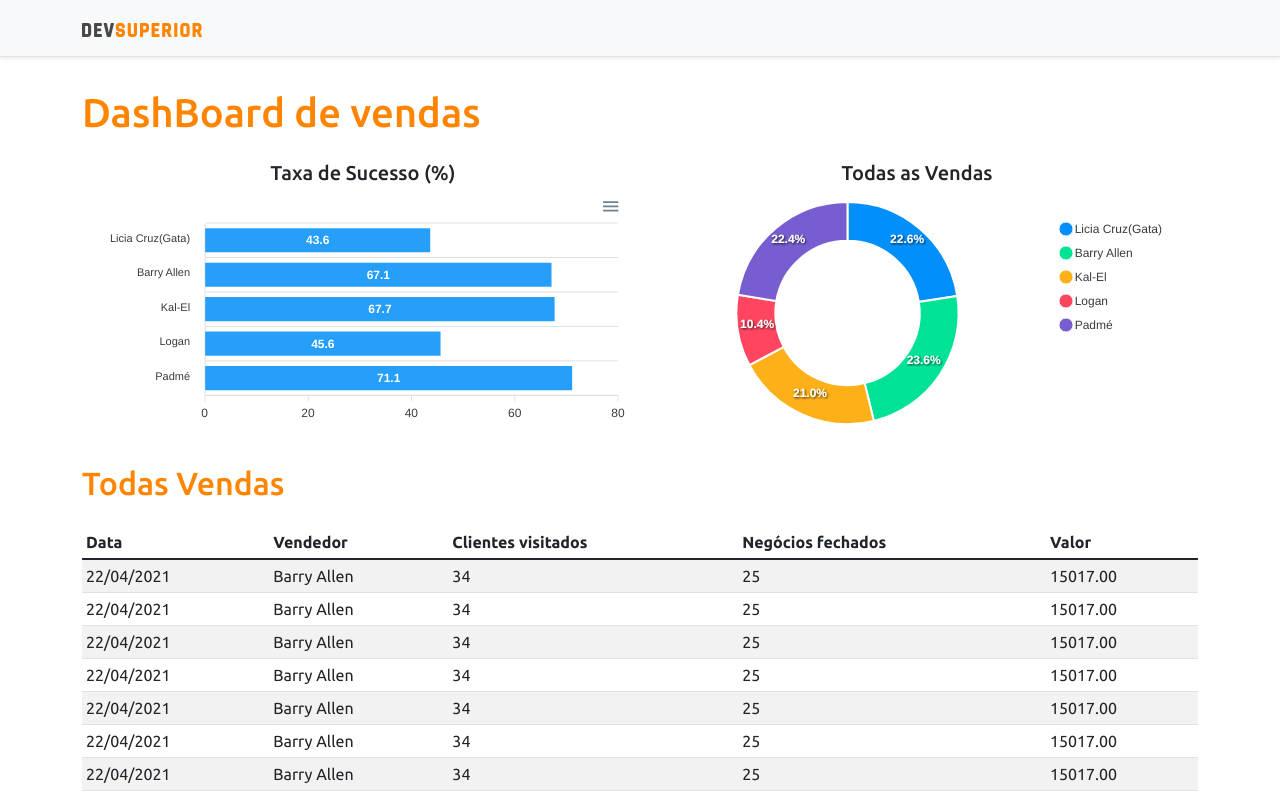
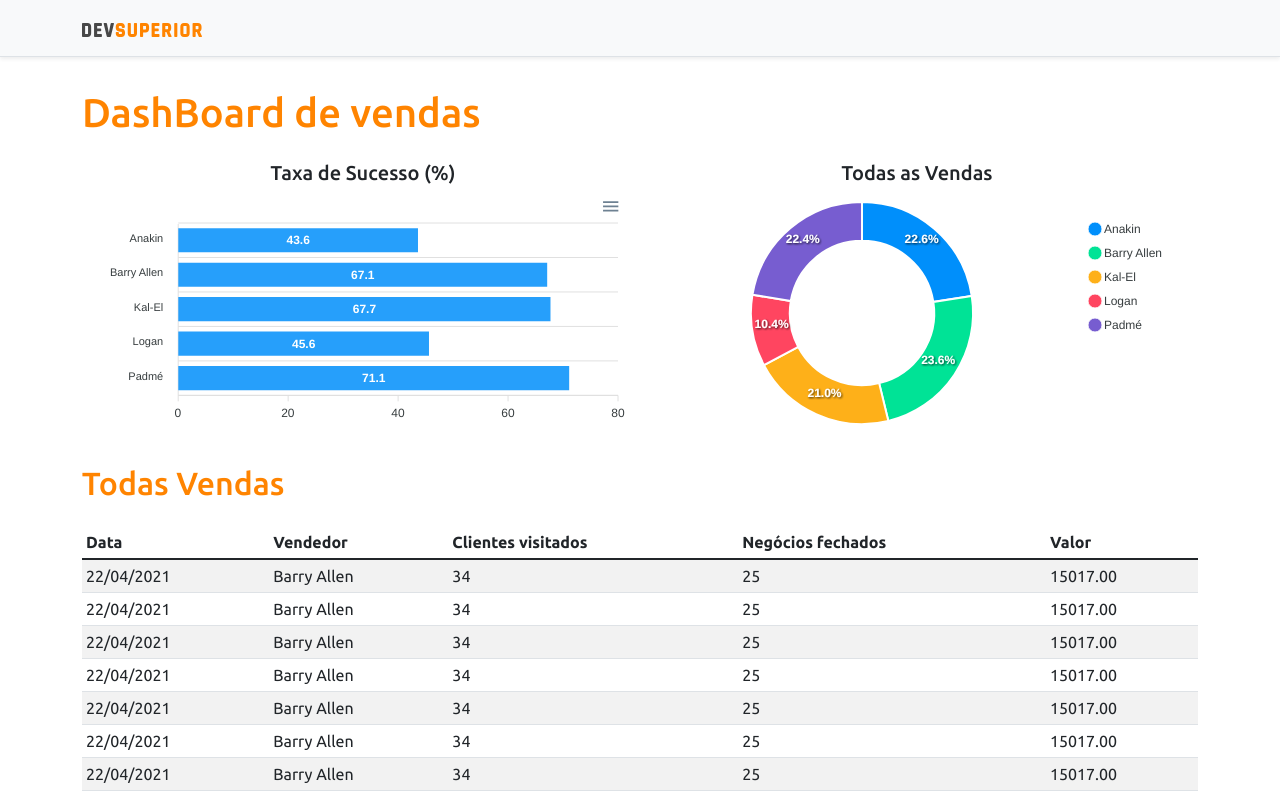
Before and after one commit to dimascarlosss181278/projeto-sds3, a React (Create React App) app in the folder frontend/: page / in a window 1280 px wide. Shown: the top 798 px of the page. Built offline with nearby package versions, Linux system fonts and the light colour scheme.

Commit message:
Rename Barchart

```diff
--- a/frontend/src/components/BarChart/index.tsx
+++ b/frontend/src/components/BarChart/index.tsx
@@ -14,7 +14,7 @@ const BarChart = () => {
 
         labels: {
             //categories: ['Anakin', 'Barry Allen', 'Kal-El', 'Logan', 'Padmé']
-            categories: ['Licia Cruz(Gata)', 'Barry Allen', 'Kal-El', 'Logan', 'Padmé']
+            categories: ['Anakin', 'Barry Allen', 'Kal-El', 'Logan', 'Padmé']
         },
         series: [
             {
--- a/frontend/src/components/DonutChart/index.tsx
+++ b/frontend/src/components/DonutChart/index.tsx
@@ -5,7 +5,7 @@ const DonutChart = () => {
     const mockData = {
         series: [477138, 499928, 444867, 220426, 473088],
  //       labels: ['Anakin', 'Barry Allen', 'Kal-El', 'Logan', 'Padmé']
-        labels: ['Licia Cruz(Gata)', 'Barry Allen', 'Kal-El', 'Logan', 'Padmé']
+        labels: ['Anakin', 'Barry Allen', 'Kal-El', 'Logan', 'Padmé']
      }
 
     const options = {
```
